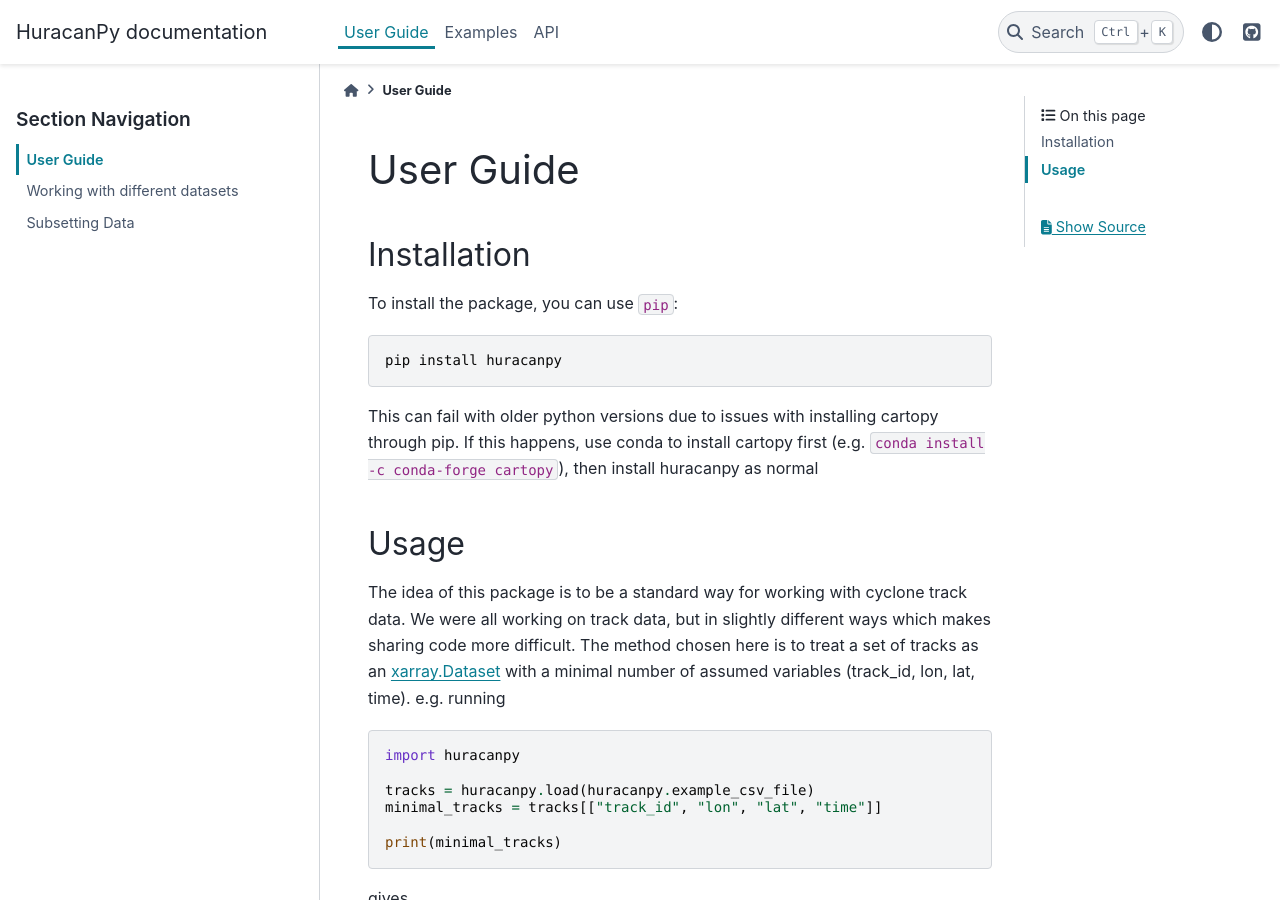
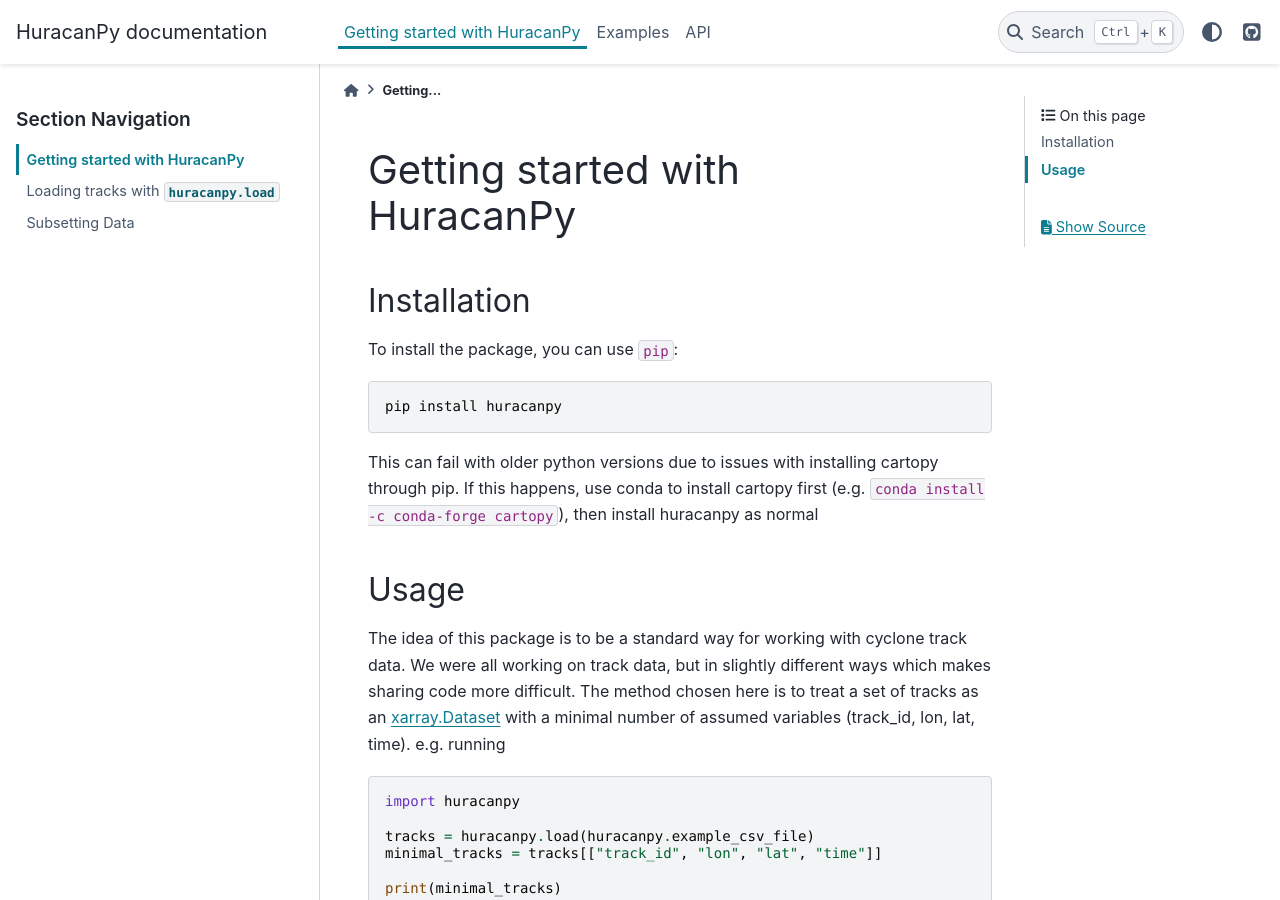
Before and after one commit to Huracan-project/huracanpy, a Sphinx documentation site: the page built from docs/user_guide/index.rst, in a window 1280 px wide and 900 px high. Built offline with Sphinx 7.4.7 and the PyData theme 0.15.4, drawn with Linux system fonts in a browser that asks for light colours; pages that are not in the unit, such as notebooks, are missing from menus; some of the changed text lies outside the part shown.

Commit message:
Update user guide

```diff
--- a/docs/user_guide/index.rst
+++ b/docs/user_guide/index.rst
@@ -1,5 +1,5 @@
-User Guide
-==========
+Getting started with HuracanPy
+==============================
 
 Installation
 ------------
@@ -72,5 +72,5 @@ allows us to easily loop over or index tracks in this format.
     :hidden:
 
     self
-    data
+    load
     extract
```
Also changed, not shown: docs/user_guide/load.ipynb.
